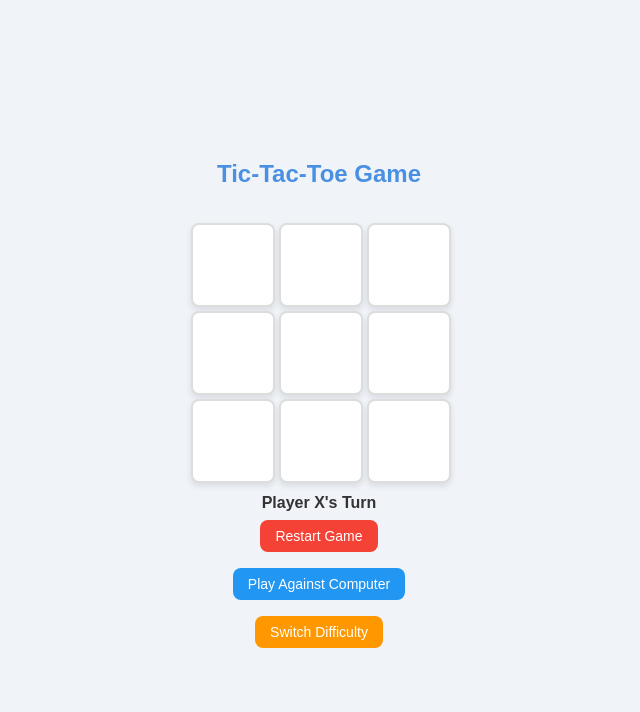
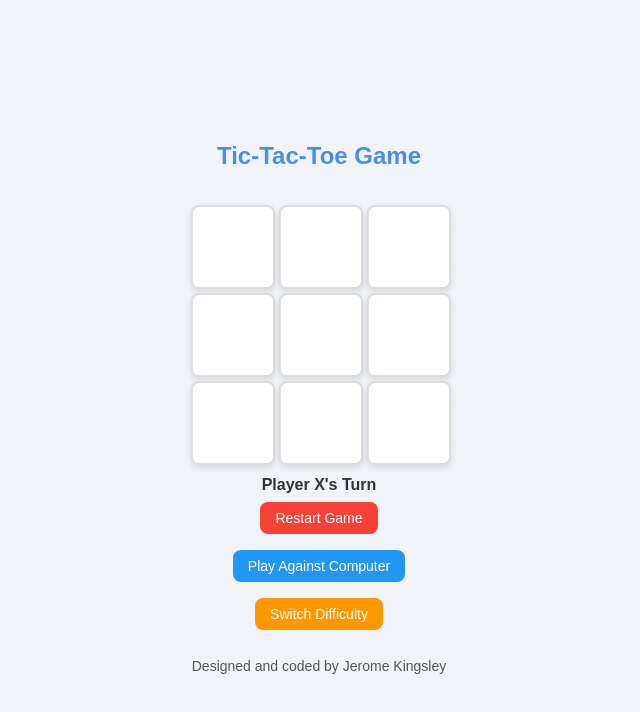
Before and after one commit to jeromekingsley/tic_tac_toe, a plain HTML site: page index.html in a window 1280 px wide. Shown: the whole page, without its empty margins (321-961 px from the left). Drawn offline with Linux system fonts and the light colour scheme.

Commit message:
Update index.html

```diff
--- a/index.html
+++ b/index.html
@@ -112,6 +112,12 @@
         .reset-btn:hover {
             background-color: #e53935;
         }
+
+        footer {
+            margin-top: 20px;
+            font-size: 14px;
+            color: #555;
+        }
     </style>
 </head>
 <body>
@@ -134,6 +140,8 @@
     <button class="reset-btn" onclick="resetGame()">Restart Game</button>
     <button id="computerBtn" onclick="startComputerGame()">Play Against Computer</button>
     <button id="difficultyBtn" onclick="toggleDifficulty()">Switch Difficulty</button>
+
+    <footer>Designed and coded by Jerome Kingsley</footer>
 
     <script>
         let currentPlayer = 'X';
```
